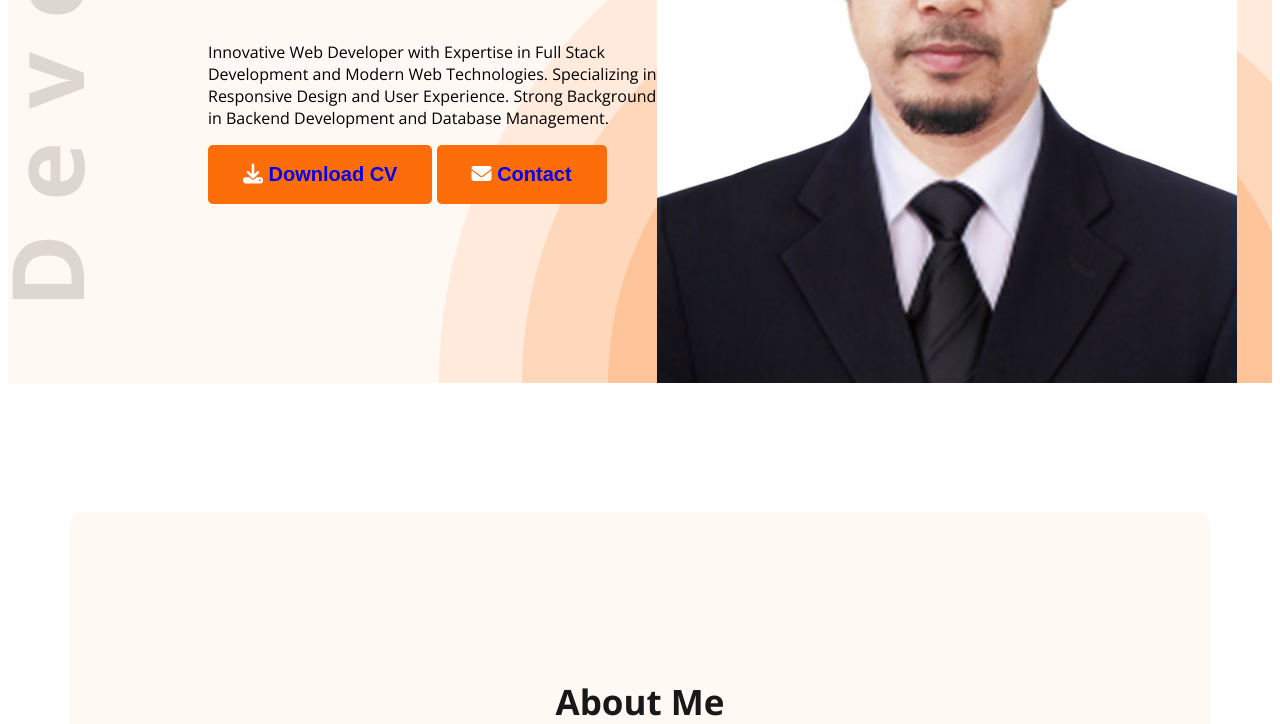
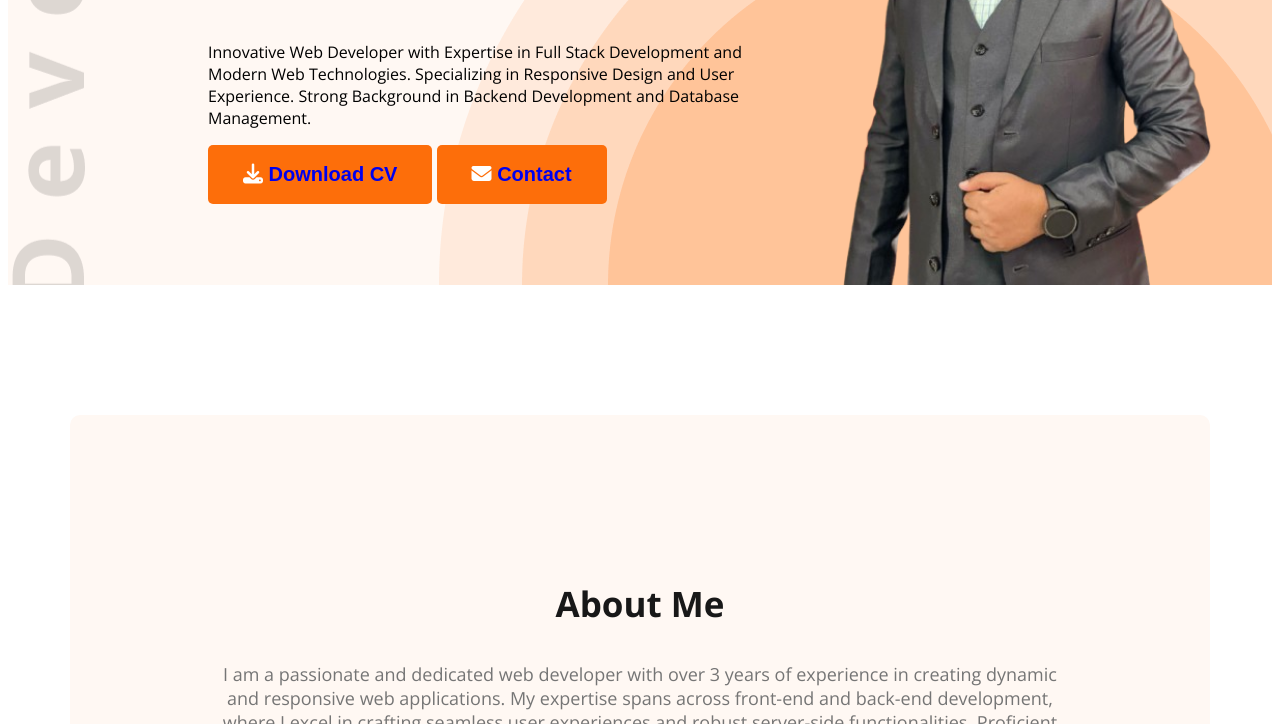
Before and after one commit to shoyebreza/portfolio, a plain HTML site: page index.html in a window 1280 px wide. Shown: the part 472-1196 px from the top of the page. Drawn offline with nearby package versions, Linux system fonts and the light colour scheme.

Commit message:
Update index.html

```diff
--- a/index.html
+++ b/index.html
@@ -37,7 +37,7 @@
                 <button class="btn-primary"><i class="fa-solid fa-download">  </i> <a href="shoyeb_cv.pdf" target="_blank" download> Download CV </a></button>
                 <button class="btn-primary"><i class="fa-solid fa-envelope"></i> <a href="mailto:shoyebreza@gmail.com">Contact</a> </button>
             </div>
-            <img class="banner-profile-pic" src="images/shoyeb.png" alt="image">
+            <img class="banner-profile-pic" src="images/ss.png" alt="image">
         </div>
     </header>
 
```
